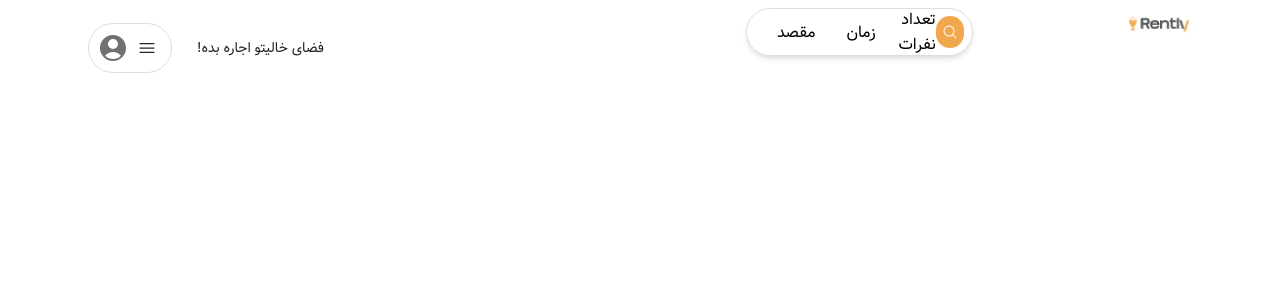
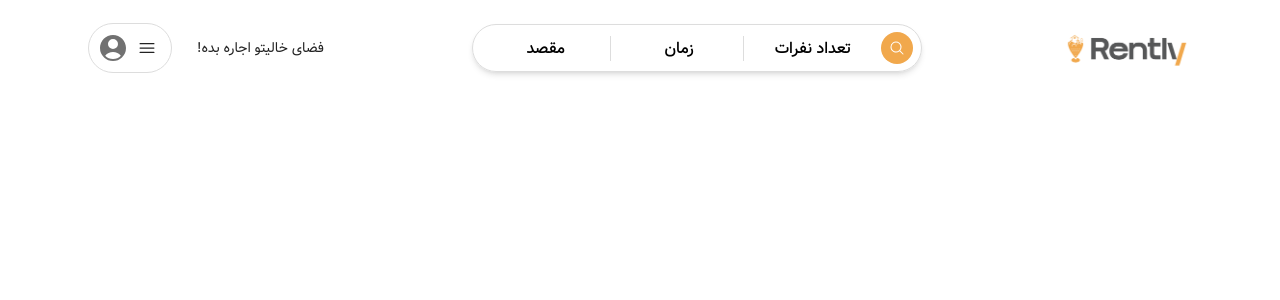
Before and after one commit to abolfazlsamadi/rently, a React (Create React App) app: page / in a window 1280 px wide. Shown: the top 300 px of the page. Built offline with nearby package versions, Linux system fonts and the light colour scheme.

Commit message:
doing part of navbar style

```diff
--- a/src/Component/Navbar/NavSearchbar.jsx
+++ b/src/Component/Navbar/NavSearchbar.jsx
@@ -2,20 +2,16 @@ import { MagnifyingGlassIcon } from "@heroicons/react/24/solid";
 const SearchBar = () => {
   return (
     <div className="searchbar">
+      <div className="searchbar__frame">
         <div className="searchbar__icon">
           <MagnifyingGlassIcon className="MagnifyingGlassIcon" />
         </div>
-            <div className="searchbar__guests">
-                تعداد نفرات
-            </div>
-            <div className="searchbar__date">
-                زمان
-            </div>
-            <div className="searchbar__destination">
-                مقصد
+        <button className="searchbar__frame__guests">تعداد نفرات</button>
+        <button className="searchbar__frame__date">زمان</button>
+        <button className="searchbar__frame__destination">مقصد</button>
       </div>
     </div>
   );
-}
+};
 
 export default SearchBar;
--- a/src/Component/Navbar/Navbar.jsx
+++ b/src/Component/Navbar/Navbar.jsx
@@ -4,7 +4,7 @@ import SearchBar from "./NavSearchbar";
 import NavUser from "./NavUser";
 const Navbar = () => {
   return (
-    <main>
+    <main className="mainNavbar">
       <NavLogo />
       <SearchBar />
       <NavUser />
--- a/src/Component/Navbar/styles/SearchbarNavStyle.scss
+++ b/src/Component/Navbar/styles/SearchbarNavStyle.scss
@@ -1,14 +1,8 @@
 .searchbar {
-  display: flex;
-  justify-content: center;
-  align-items: center;
-  height: 48px;
-  align-items: center;
-  border: 1px solid #dddddd;
-  border-radius: 9999px;
-  box-shadow: 0 4px 6px -1px rgb(0 0 0 / 0.1), 0 2px 4px -2px rgb(0 0 0 / 0.1);
-  padding: 8px;
-  box-sizing: border-box;
+  @include flex-row-center;
+  height: 100%;
+  padding-left: 24px;
+  padding-right: 24px;
   //   background-color: black;
   &__icon {
     display: flex;
@@ -23,4 +17,44 @@
       color: white;
     }
   }
+  &__frame {
+    @include flex-row-between;
+    height: 48px;
+    width: 450px;
+    border: 1px solid $border-color-light;
+    border-radius: 9999px;
+    box-shadow: 0 4px 6px -1px rgb(0 0 0 / 0.1), 0 2px 4px -2px rgb(0 0 0 / 0.1);
+    padding: 8px;
+    box-sizing: border-box;
+    font-family: VazirMedium;
+    &__guests{
+      all: unset;
+      @include flex-row-center;
+      padding-left: 16px;
+      padding-right: 16px;
+      box-sizing: border-box;
+      min-width: 30%;
+      display: flex;
+      justify-content: center;
+      cursor: pointer;
+    }
+    &__date{
+      all: unset;
+      box-sizing: border-box;
+      min-width: 30%;
+      display: flex;
+      justify-content: center;
+      border-right: 1px solid $border-color-light;
+      cursor: pointer;
+    }
+    &__destination{
+      all: unset;
+      box-sizing: border-box;
+      min-width: 30%;
+      display: flex;
+      justify-content: center;
+      border-right: 1px solid $border-color-light;
+      cursor: pointer;
+    }
+  }
 }
--- a/src/Component/Navbar/styles/UserNavStyle.scss
+++ b/src/Component/Navbar/styles/UserNavStyle.scss
@@ -2,7 +2,6 @@
   display: flex;
   justify-content: flex-end;
   align-items: center;
-  width: 100%;
   height: 100%;
   gap: 16px;
   p{
@@ -21,7 +20,7 @@
     max-width: fit-content;
     padding: 8px;
     padding-right: 14px;
-    border: 1px solid #DDDDDD;
+    border: 1px solid $border-color-light;
     border-radius: 9999px;
     gap: 8px;
     cursor: pointer;
--- a/src/Component/Navbar/styles/mainStyle.scss
+++ b/src/Component/Navbar/styles/mainStyle.scss
@@ -1,6 +1,9 @@
-main {
-  display: flex;
-  flex-direction: row;
+@import '../../../Styles/base.scss';
+.mainNavbar {
+ display: flex;
+//  align-items: center;
+ justify-content: space-between;
+
   width: 100%;
   height: 80px;
   padding-left: 80px;
@@ -8,12 +11,13 @@ main {
   box-sizing: border-box;
 
   div {
-    width: 33.333333%;
     img {
-      width: 30%;
+      width: 130px;
     }
   }
   .logo {
+    height: 100%;
+    @include flex-row-start;
     // background-color: red;
   }
   @import "SearchbarNavStyle";
--- a/src/Styles/base.scss
+++ b/src/Styles/base.scss
@@ -0,0 +1,18 @@
+//---------colors --------------------------------------------------------------
+$border-color-light: #dddddd;
+//---------mixins --------------------------------------------------------------
+@mixin flex-row-center {
+  display: flex;
+  justify-content: center;
+  align-items: center;
+}
+@mixin flex-row-between {
+  display: flex;
+  justify-content: space-between;
+  align-items: center;
+}
+@mixin flex-row-start {
+  display: flex;
+  justify-content: flex-start;
+  align-items: center;
+}
```
Also changed, not shown: src/Styles/App.scss (+5 -9 lines). Lines whose indentation alone changed are shown as unchanged.
